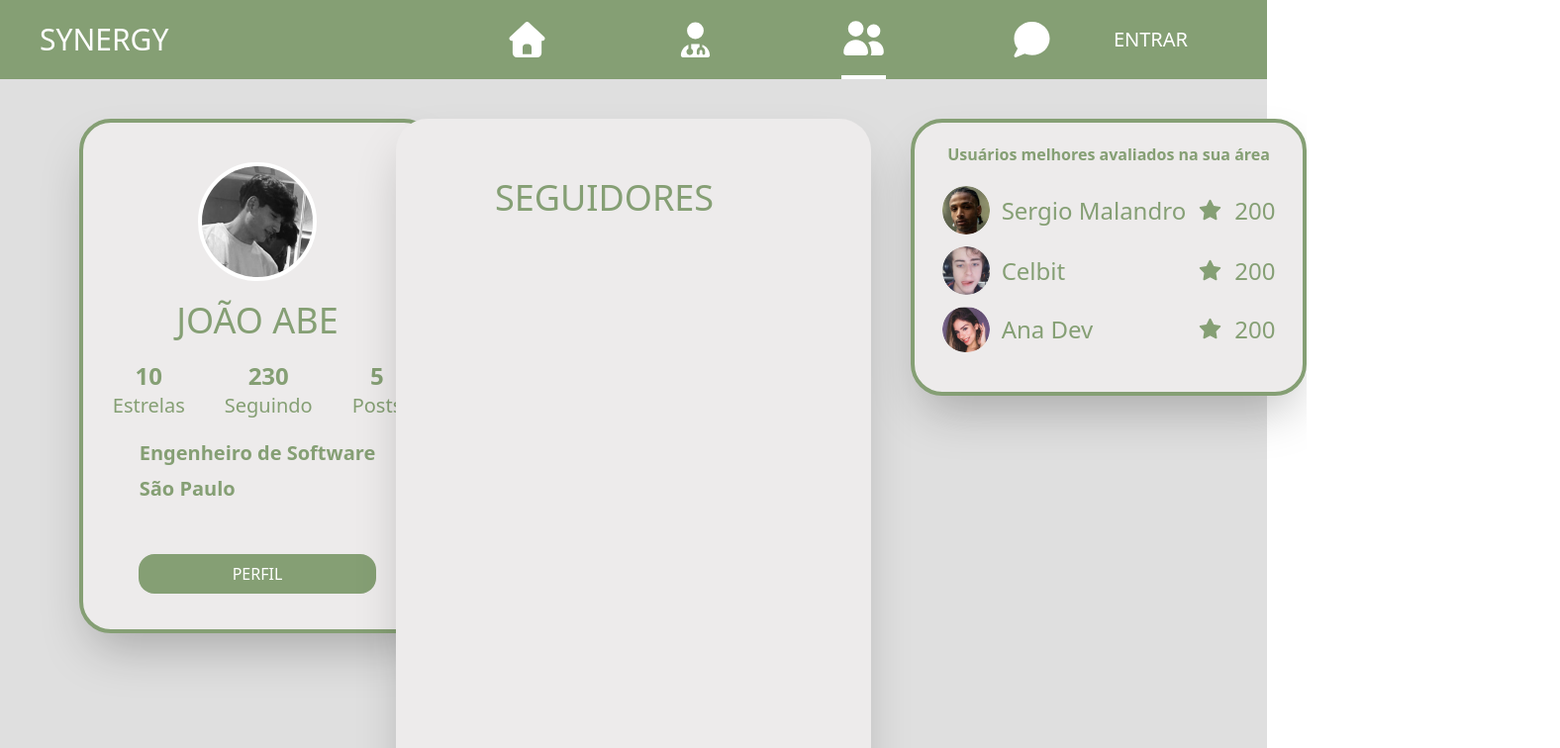
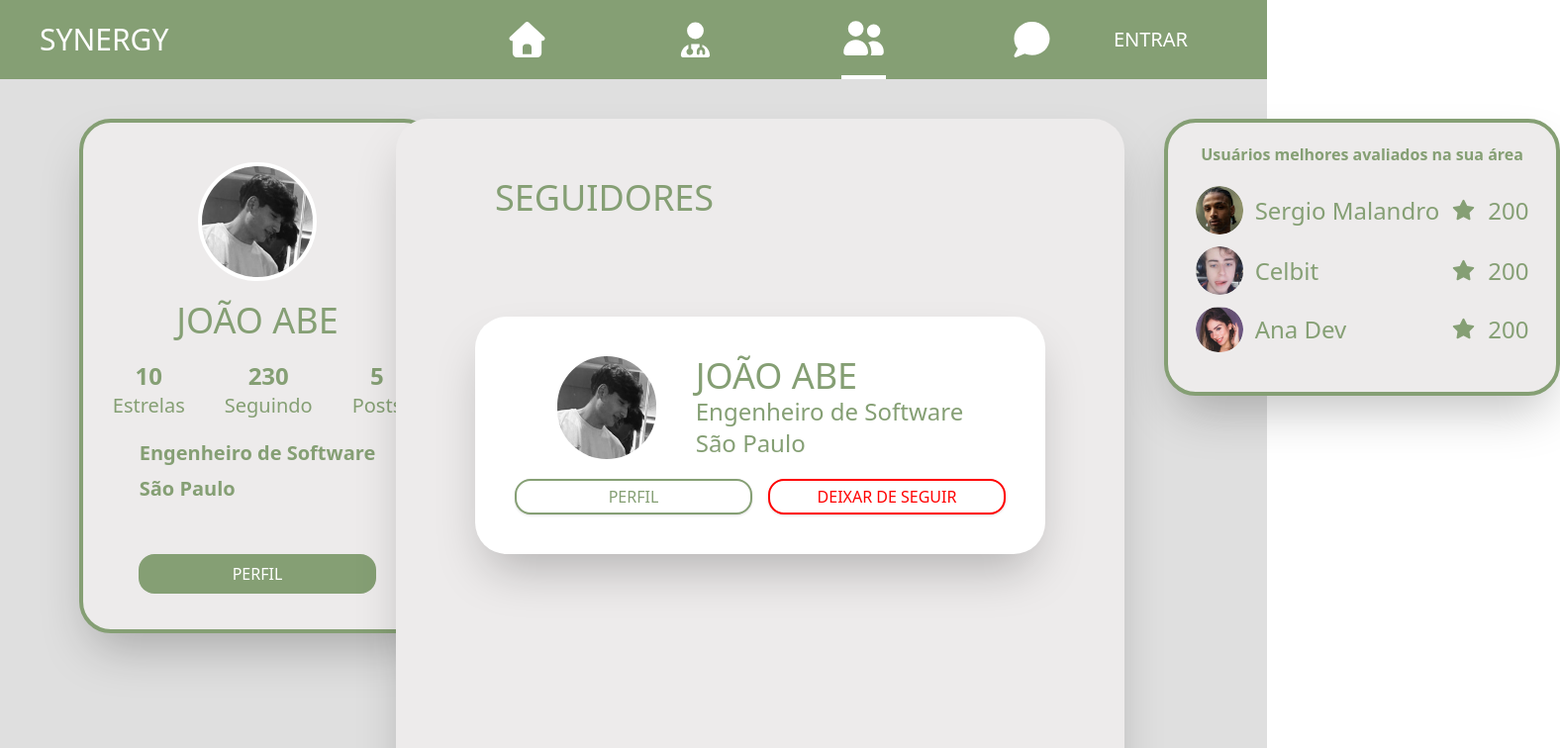
Before and after one commit to MrJoaoAbe/Plataforma_Synergy, a React (Vite) app: page /seguidores in a window 1280 px wide. Shown: the top 756 px of the page at 99% size, 1576 px wide, since content can reach past the window. Built offline with nearby package versions, Linux system fonts and the light colour scheme.

Commit message:
add cards

```diff
--- /dev/null
+++ b/src/components/CardFuncionario.jsx
@@ -0,0 +1,39 @@
+import FotoExemplo from "../assets/Example.jpg"
+import { Link } from "react-router-dom"
+
+function CardFuncionario() {
+    return (
+        <div>
+            <div className="flex flex-col items-center justify-center bg-white rounded-4xl p-10 m-20 shadow-2xl">
+                <div className="flex flex-row gap-5">
+                    <img src={FotoExemplo} alt="Usuario1" className="w-25 rounded-full" />
+
+                    <div className="flex flex-col text-[#859F74]">
+                        <p className="text-2xl">JOÃO ABE</p>
+                        <div className="flex flex-row gap-5">
+                            <p className="text-2xl">Engenheiro de Software</p>
+                            <p className="text-2xl">São Paulo</p>
+                        </div>
+                    </div>
+                </div>
+                <div className="flex flex-row gap-2 ml-20">
+                    <p className="bg-[#859F74] text-white text-md p-1 px-7 rounded-full">PYTHON</p>
+                    <p className="bg-[#859F74] text-white text-md p-1 px-7 rounded-full">SQL</p>
+                    <p className="bg-[#859F74] text-white text-md p-1 px-7 rounded-full">REACT</p>
+                </div>
+
+                <div className="flex flex-row items-center gap-4 mt-5">
+                    <Link to="/visualizarPerfil" className=" bg-white py-1 w-60 rounded-2xl text-[#859F74] border-2 border-[#859F74] flex items-center justify-center shadow hover:bg-[#859F74] hover:text-white transition ">
+                        PERFIL
+                    </Link>
+                    <Link to="/mensagens" className=" bg-white py-1 w-60 rounded-2xl text-[#859F74] border-2 border-[#859F74] flex items-center justify-center shadow hover:bg-[#859F74] hover:text-white transition ">
+                        ENVIAR MENSAGEM
+                    </Link>
+                </div>
+            </div>
+
+        </div>
+    )
+}
+
+export default CardFuncionario
--- /dev/null
+++ b/src/components/CardMensagem.jsx
@@ -0,0 +1,29 @@
+import FotoExemplo from "../assets/Example.jpg"
+import { Link } from "react-router-dom"
+
+function CardMensagem() {
+    return (
+        <div>
+            <Link to="/mensagemDireta">
+                <div className="flex flex-col items-center justify-center bg-white rounded-4xl p-5 m-20 shadow-2xl">
+                    <div className="flex flex-row gap-10">
+                        <img src={FotoExemplo} alt="Usuario1" className="w-25 rounded-full" />
+
+                        <div className="flex flex-col justify-center text-[#859F74] mr-20">
+                            <p className="text-4xl">JOÃO ABE</p>
+                            <div className="flex flex-row gap-10">
+                                <p className="text-xl ml-5">MENSAGEM ALEATÓRIA</p>
+                                <p className="text-xl">10h</p>
+                            </div>
+
+
+                        </div>
+                    </div>
+                </div></Link>
+
+
+        </div>
+    )
+}
+
+export default CardMensagem
--- /dev/null
+++ b/src/components/CardSeguindo.jsx
@@ -0,0 +1,35 @@
+import FotoExemplo from "../assets/Example.jpg"
+import { Link } from "react-router-dom"
+
+function CardSeguindo() {
+    return (
+        <div>
+            <div className="flex flex-col items-center justify-center bg-white rounded-4xl p-10 m-20 shadow-2xl">
+                <div className="flex flex-row gap-10">
+                    <img src={FotoExemplo} alt="Usuario1" className="w-25 rounded-full" />
+
+                    <div className="flex flex-col text-[#859F74]">
+                        <p className="text-4xl">JOÃO ABE</p>
+                        <p className="text-2xl">Engenheiro de Software</p>
+                        <p className="text-2xl">São Paulo</p>
+                        <div className="flex flex-row gap-5">
+
+                        </div>
+                    </div>
+                </div>
+
+                <div className="flex flex-row items-center gap-4 mt-5">
+                    <Link to="/visualizarPerfil" className=" bg-white py-1 w-60 rounded-2xl text-[#859F74] border-2 border-[#859F74] flex items-center justify-center shadow hover:bg-[#859F74] hover:text-white transition ">
+                        PERFIL
+                    </Link>
+                    <button to="/mensagens" className=" bg-white py-1 w-60 rounded-2xl text-[#ff0000] border-2 border-[#ff0000] flex items-center justify-center shadow hover:bg-[#ff0000] hover:text-white transition ">
+                        DEIXAR DE SEGUIR
+                    </button>
+                </div>
+            </div>
+
+        </div>
+    )
+}
+
+export default CardSeguindo
--- a/src/pages/Funcionarios.jsx
+++ b/src/pages/Funcionarios.jsx
@@ -1,8 +1,12 @@
+import CardFuncionario from "../components/CardFuncionario"
+
 function Funcionarios() {
     return (
         <div>
             <div className="bg-[#EDEBEB] min-h-screen rounded-4xl shadow-2xl flex flex-col">
-                <h1 className="font-extralight text-4xl text-[#859F74] p-15 flex items-center ml-10">FUNCIONÁRIOS</h1>
+                <h1 className="font-extralight text-4xl text-[#859F74] p-15 pb-5 flex items-center ml-10">FUNCIONÁRIOS</h1>
+
+                <CardFuncionario />
             </div>
 
         </div>
--- /dev/null
+++ b/src/pages/MensagemDireta.jsx
@@ -0,0 +1,10 @@
+function MensagemDireta() {
+    return (
+        <div className="bg-[#EDEBEB] min-h-screen rounded-4xl shadow-2xl flex flex-col">
+            <h1 className="font-extralight text-4xl text-[#859F74] p-15 flex items-center ml-10">JooÃO ABE</h1>
+
+        </div>
+    )
+}
+
+export default MensagemDireta
--- a/src/pages/Mensagens.jsx
+++ b/src/pages/Mensagens.jsx
@@ -1,7 +1,11 @@
+import CardMensagem from "../components/CardMensagem"
+
 function Mensagens() {
     return (
         <div className="bg-[#EDEBEB] min-h-screen rounded-4xl shadow-2xl flex flex-col">
-            <h1 className="font-extralight text-4xl text-[#859F74] p-15 flex items-center ml-10">MENSAGENS</h1>
+            <h1 className="font-extralight text-4xl text-[#859F74] p-15 flex items-center ml-10">HISTÓRICO DE MENSAGENS</h1>
+
+            <CardMensagem />
         </div>
     )
 }
--- a/src/pages/Seguidores.jsx
+++ b/src/pages/Seguidores.jsx
@@ -1,7 +1,11 @@
+import CardSeguindo from "../components/CardSeguindo"
+
 function Seguidores() {
     return (
         <div className="bg-[#EDEBEB] min-h-screen rounded-4xl shadow-2xl flex flex-col">
-            <h1 className="font-extralight text-4xl text-[#859F74] p-15 flex items-center ml-10">SEGUIDORES</h1>
+            <h1 className="font-extralight text-4xl text-[#859F74] p-15 pb-5 flex items-center ml-10">SEGUIDORES</h1>
+
+            <CardSeguindo />
         </div>
     )
 }
--- a/src/pages/VisualizarPerfil.jsx
+++ b/src/pages/VisualizarPerfil.jsx
@@ -103,8 +103,6 @@ function VisualizarPerfil() {
                         <button className=" bg-white py-2 w-70 rounded-2xl text-[#859F74] border-4 border-[#859F74] flex items-center justify-center shadow hover:bg-[#859F74] hover:text-white transition ">
                             ENVIAR MENSAGEM
                         </button>
-
-
                     </div>
                 </div>
 
--- a/src/routes/AppRoutes.jsx
+++ b/src/routes/AppRoutes.jsx
@@ -12,6 +12,7 @@ import VisualizarPerfil from "../pages/VisualizarPerfil"
 import Dashboard from "../pages/Dashboard"
 import CriarPost from "../pages/CriarPost"
 import ErrorPage from "../pages/ErrorPage"
+import MensagemDireta from "../pages/MensagemDireta"
 
 export const router = createBrowserRouter([
     {
@@ -23,6 +24,7 @@ export const router = createBrowserRouter([
             { path: "funcionarios", element: <Funcionarios /> },
             { path: "seguidores", element: <Seguidores /> },
             { path: "mensagens", element: <Mensagens /> },
+            { path: "mensagemDireta", element: <MensagemDireta /> },
             { path: "criarPost", element: <CriarPost /> },
         ],
 
```
